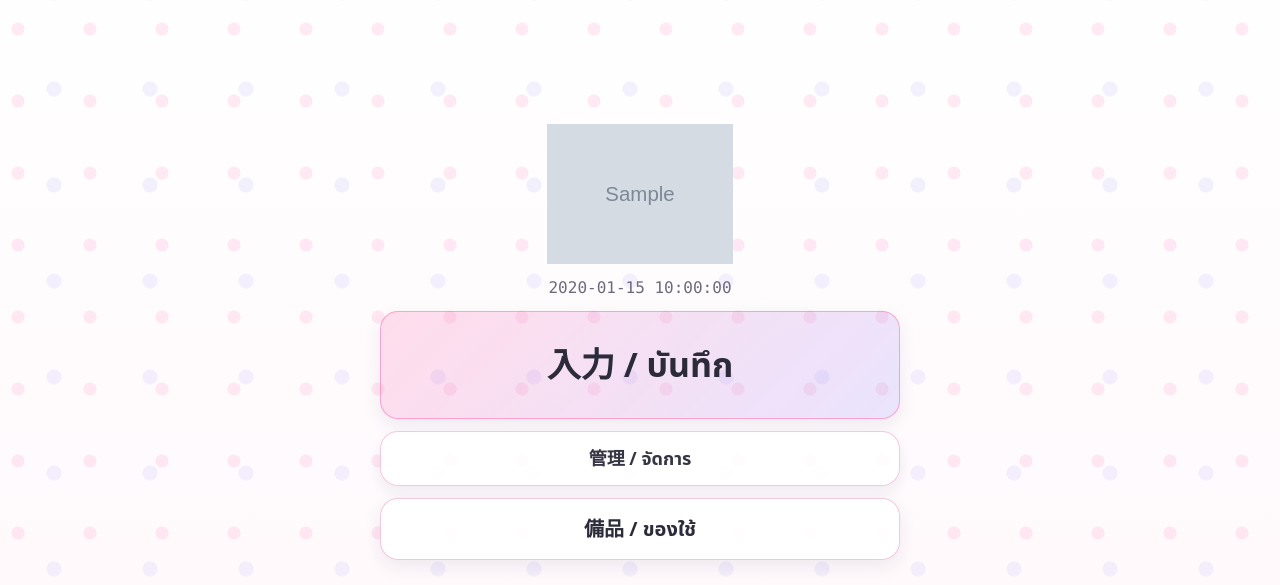
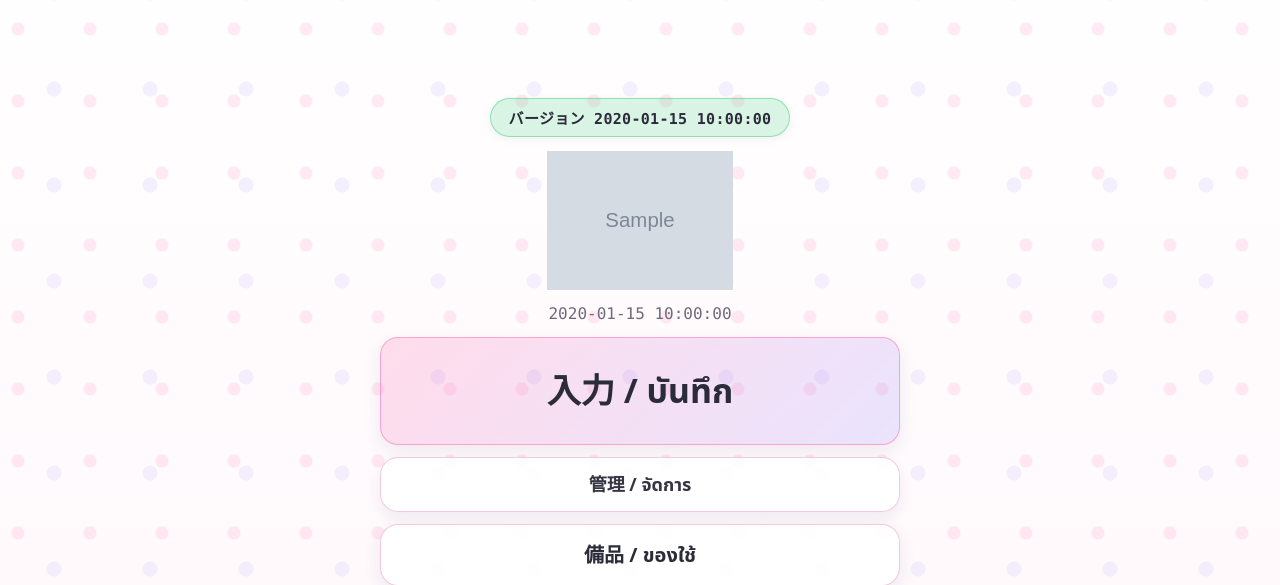
Before and after one commit to shunsoco-stack/InvoiceFromTherapist, a Flask app: template app/templates/index.html in a window 1280 px wide. Shown: the part 61-646 px from the top of the page. Run offline with Flask 3, Linux system fonts and the light colour scheme; the template is opened without the code that fills it: most values are stand-ins (such as "Sample title", 1, 10 or a date in 2020); grey boxes marked "Sample" are stand-in pictures; parts of the project's set-up code (start-up, migrations or seed data) failed here and were passed over.

Commit message:
feat(home): show server date as version badge on top page
Made-with: Cursor

```diff
--- a/app/app.py
+++ b/app/app.py
@@ -48,9 +48,11 @@ def create_app() -> Flask:
         logo_filename = _find_logo_filename()
         logo_url = url_for("static", filename=logo_filename) if logo_filename else None
         logo_alt = (os.getenv("SALON_LOGO_ALT") or "ロゴ").strip() or "ロゴ"
+        app_version_date = date.today().isoformat()
         return render_template(
             "index.html",
             today=today,
+            app_version_date=app_version_date,
             logo_url=logo_url,
             logo_alt=logo_alt,
             supply_alerts_count=supply_alerts_count,
--- a/app/static/style.css
+++ b/app/static/style.css
@@ -196,6 +196,17 @@ input::placeholder{ color: rgba(169,180,202,.7); }
   justify-content:center;
   gap: 14px;
   padding: 12px 0 24px;
+}
+.homeSimple__version{
+  font-size: 15px;
+  font-weight: 700;
+  letter-spacing: 0.02em;
+  color: var(--text);
+  background: rgba(46, 204, 113, 0.18);
+  border: 1px solid rgba(46, 204, 113, 0.45);
+  border-radius: 999px;
+  padding: 8px 18px;
+  box-shadow: 0 2px 10px rgba(0, 0, 0, 0.06);
 }
 .homeSimple__logoWrap{
   display:flex;
--- a/app/templates/index.html
+++ b/app/templates/index.html
@@ -2,6 +2,7 @@
 {% set title = "トップ" %}
 {% block content %}
   <div class="homeSimple">
+    <div class="homeSimple__version mono" title="サーバー日付ベースの表示用バージョン">バージョン {{ app_version_date }}</div>
     {% if logo_url %}
       <div class="homeSimple__logoWrap">
         <img class="homeSimple__logo" src="{{ logo_url }}" alt="{{ logo_alt }}" />
```
